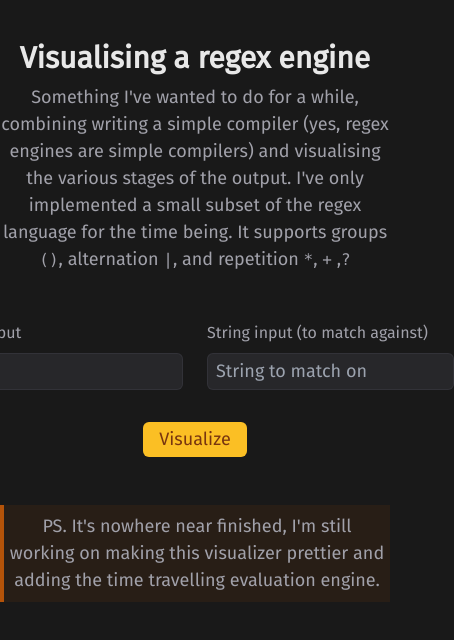
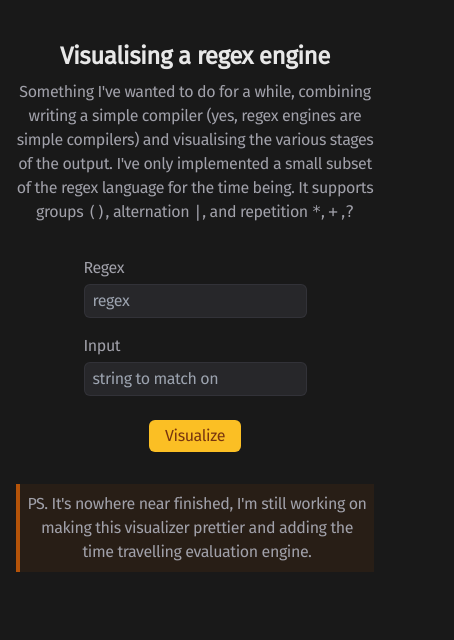
Before and after one commit to slightlybelowzen/regex-visualizer, a SvelteKit app: page / in a window 390 px wide. Shown: the top 640 px of the page, 454 px wide, since content can reach past the window. Built offline with nearby package versions, Linux system fonts and the light colour scheme.

Commit message:
fixed for mobile

```diff
--- a/package.json
+++ b/package.json
@@ -3,7 +3,7 @@
 	"version": "0.0.1",
 	"type": "module",
 	"scripts": {
-		"dev": "vite dev",
+		"dev": "vite dev --host 0.0.0.0",
 		"build": "vite build",
 		"preview": "vite preview",
 		"check": "svelte-kit sync && svelte-check --tsconfig ./tsconfig.json",
--- a/src/app.css
+++ b/src/app.css
@@ -4,13 +4,13 @@
 
 @layer base {
 	body {
-		@apply mx-auto max-w-xl bg-black/90 py-10 text-lg leading-normal text-white/90 antialiased;
+		@apply mx-auto max-w-xl bg-black/90 px-4 py-10 text-base leading-normal tracking-tight text-white/90 antialiased;
 	}
 	input {
 		@apply rounded-md border border-zinc-700/50 bg-zinc-800 px-2 py-1 text-white/90 ring-amber-400/20 focus:border-zinc-800 focus:outline-none focus:outline-amber-500 focus:ring;
 	}
 	label {
-		@apply mb-2 block text-base font-medium text-white/90 text-zinc-400;
+		@apply mb-1 block text-base font-medium text-white/90 text-zinc-400;
 	}
 	button {
 		@apply rounded-md bg-amber-400 px-4 py-1 font-medium text-amber-900 hover:bg-amber-400/90;
--- a/src/routes/+page.svelte
+++ b/src/routes/+page.svelte
@@ -29,7 +29,7 @@
 
 <main class="flex flex-col items-center justify-center">
 	<header class="text-center">
-		<h1 class="mb-2 text-3xl font-semibold">Visualising a regex engine</h1>
+		<h1 class="mb-2 text-2xl font-semibold md:text-3xl">Visualising a regex engine</h1>
 		<p class="text-zinc-400">
 			Something I've wanted to do for a while, combining writing a simple compiler (yes, regex
 			engines are simple compilers) and visualising the various stages of the output. I've only
@@ -38,23 +38,23 @@
 			,<code>?</code>
 		</p>
 	</header>
-	<form onsubmit={parseRegex} class="mt-12 flex flex-col items-center gap-4">
-		<div class="flex gap-6">
+	<form onsubmit={parseRegex} class="mt-8 flex flex-col items-center gap-4">
+		<div class="flex flex-col gap-4 md:flex-row md:gap-6">
 			<div>
-				<label for="regex">Regex input</label>
-				<input type="text" name="regex" class="mb-4" bind:value={regex} placeholder="Regex" />
+				<label for="regex">Regex</label>
+				<input type="text" name="regex" bind:value={regex} placeholder="regex" />
 			</div>
 			<div>
-				<label for="input">String input (to match against)</label>
-				<input type="text" name="input" bind:value={input} placeholder="String to match on" />
+				<label for="input">Input</label>
+				<input type="text" name="input" bind:value={input} placeholder="string to match on" />
 			</div>
 		</div>
-		<button type="submit">Visualize</button>
+		<button class="mt-2" type="submit">Visualize</button>
 	</form>
 	{#if context}
 		<RegexVisualizer {context} />
 	{/if}
-	<p class="mt-12 border-l-4 border-amber-700 bg-amber-700/10 px-1 py-2 text-center text-zinc-400">
+	<p class="mt-8 border-l-4 border-amber-700 bg-amber-700/10 px-1 py-2 text-center text-zinc-400">
 		PS. It's nowhere near finished, I'm still working on making this visualizer prettier and adding
 		the time travelling evaluation engine.
 	</p>
```
